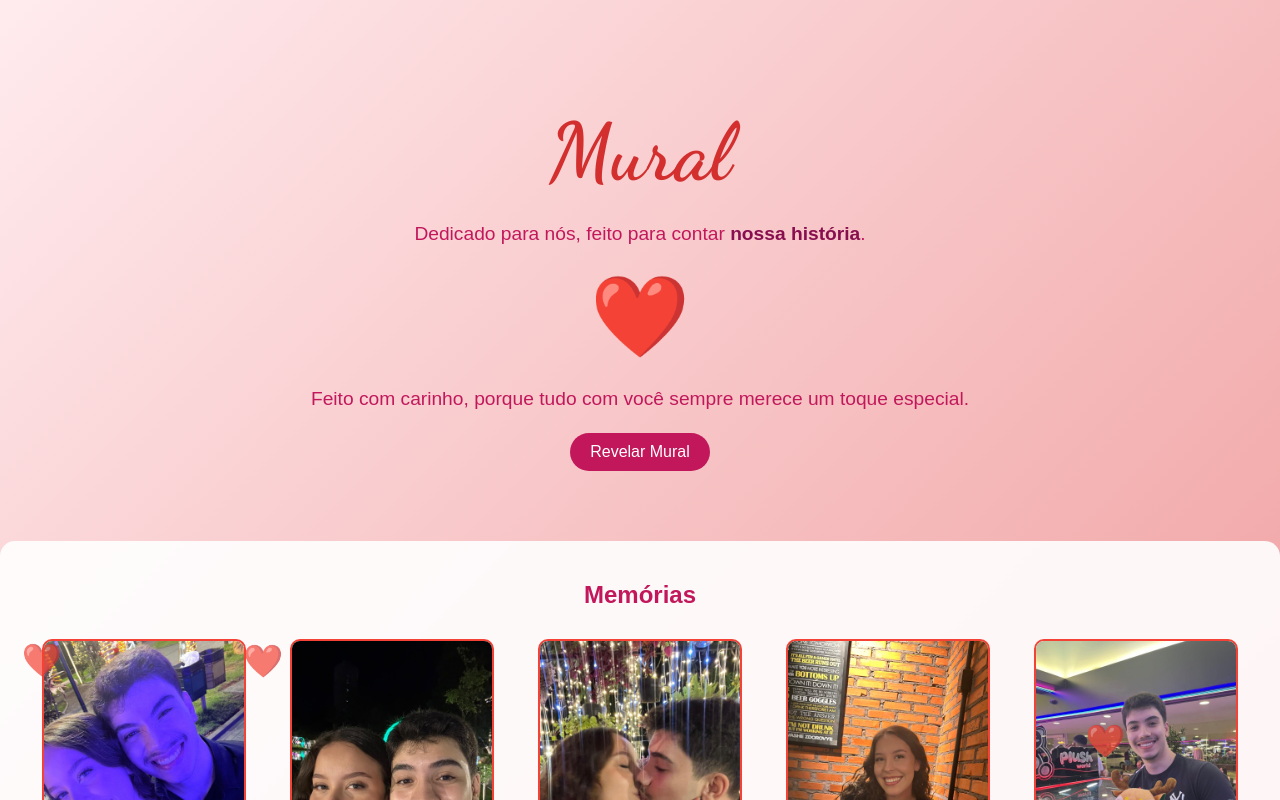
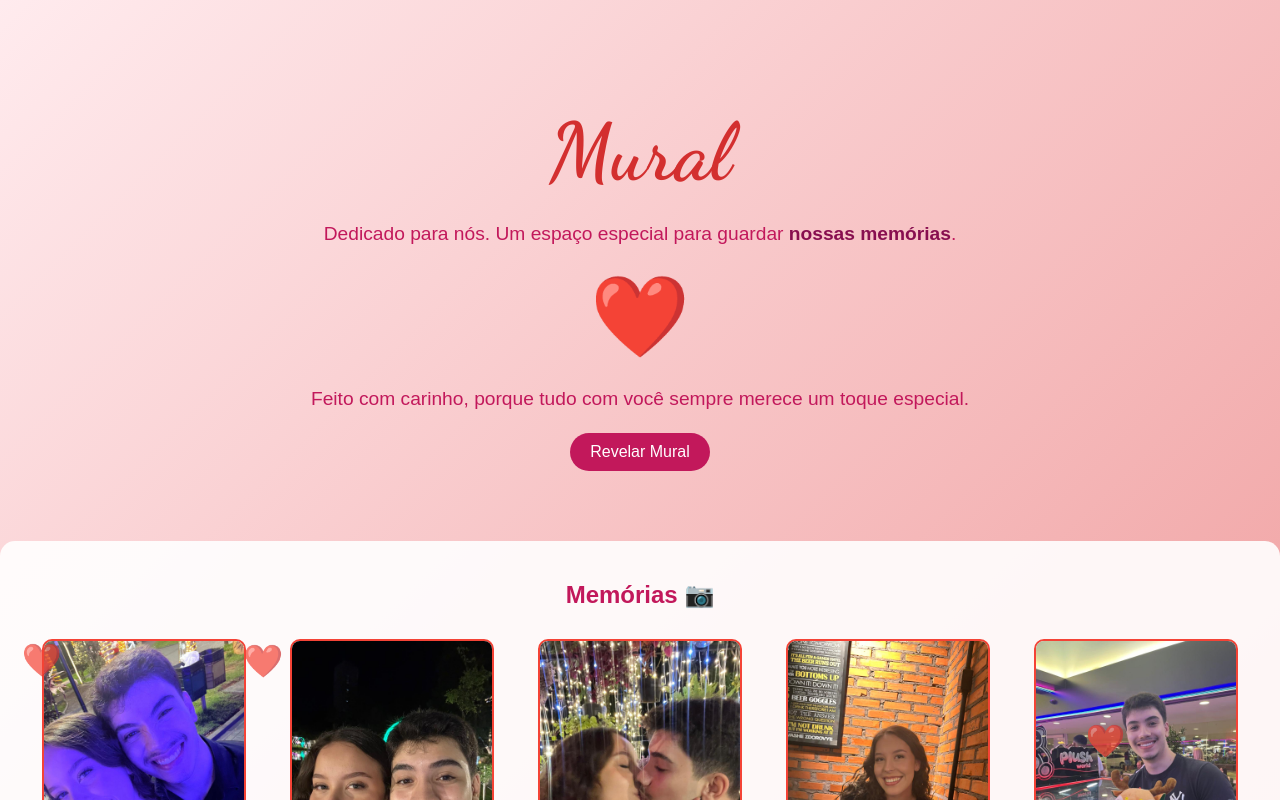
Before and after one commit to peterpl04/Duda, a plain HTML site: page index.html in a window 1280 px wide. Both pictures are taken after a click on the button "Revelar Mural". Shown: the top 800 px of the page. Drawn offline with Linux system fonts and the light colour scheme.

Commit message:
Alterações texto

```diff
--- a/index.html
+++ b/index.html
@@ -159,13 +159,13 @@
 <body>
     <div class="container">
         <h1>Mural</h1>
-        <p>Dedicado para nós, feito para contar <span class="highlight">nossa história</span>.</p>
+        <p>Dedicado para nós. Um espaço especial para guardar <span class="highlight">nossas memórias</span>.</p>
         <div class="heart">❤️</div>
         <p>Feito com carinho, porque tudo com você sempre merece um toque especial.</p>
         <button onclick="showPhotos()">Revelar Mural</button>
     </div>
     <div class="photos" id="photoContainer">
-        <h2>Memórias</h2>
+        <h2>Memórias 📷</h2>
         <div class="image-container">
             <div class="image-item" onclick="toggleDescription(this)">
                 <img src="Foto1.jpg" alt="Foto 1">
```
